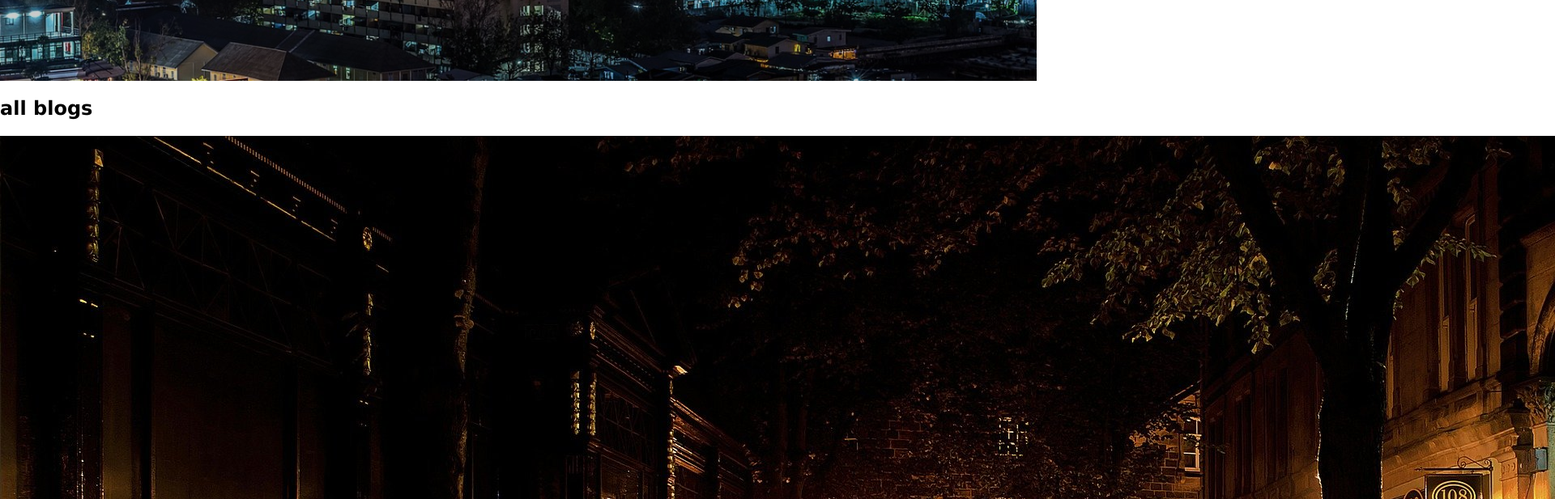
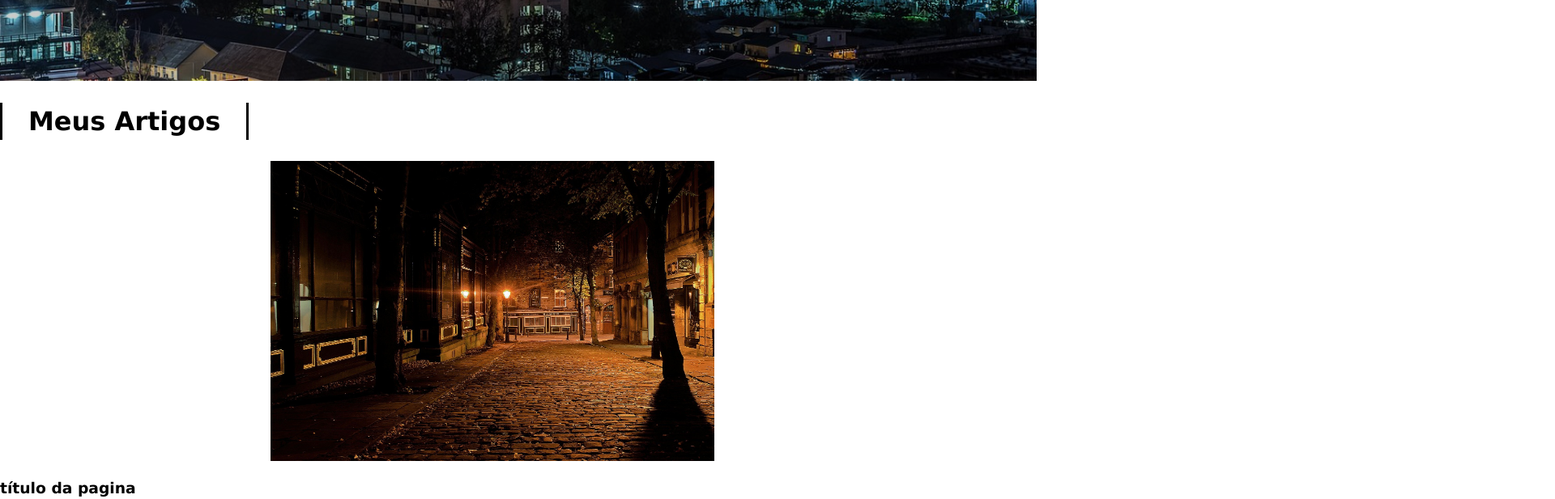
Before and after one commit to bootjaoo/javaScript, a plain HTML site: page index.html in a window 1280 px wide. Shown: the part 700-1317 px from the top of the page at 81% size, 1920 px wide, since content can reach past the window. Drawn offline with Linux system fonts and the light colour scheme; a web font is replaced by a local one.

Commit message:
animação de texto e imagens

```diff
--- a/css/joao.css
+++ b/css/joao.css
@@ -29,7 +29,7 @@ a:hover {
     input,
     textarea{
         height: 32px;
-        padding:0 16px ;
+        padding: 0 16px ;
         font-family: 'Lucida Sans', 'Lucida Sans Regular', 'Lucida Grande', 'Lucida Sans Unicode', Geneva, Verdana, sans-serif;
         font-size: 20px;
         border: none;
@@ -60,7 +60,7 @@ a:hover {
   #banner h3 {
     background: rgba(61, 58, 55, 0.5);
     border-radius: 8px;
-    padding:0 24px ;
+    padding: 0 24px ;
     font-size: 30px;
     font-family: Georgia, 'Times New Roman', Times, serif
   }
@@ -95,7 +95,7 @@ a:hover {
     font-size: 20px;
     display: flex;
     justify-content: space-between;
-    padding:0 16px 0 0;
+    padding: 0 16px 0 0;
     box-sizing: border-box;
     z-index: 100;
   }
@@ -126,7 +126,7 @@ a:hover {
   #logo-img{
     display: flex;
     height: 100%;
-    padding:0 32px ;
+    padding: 0 32px ;
     align-items: center;
     color: white;
     transition: 0.4s;
@@ -146,7 +146,7 @@ a:hover {
 #menu-icon {
   height: 100%;
   font-size: 28px;
-  padding:0 4px;
+  padding: 0 4px;
   color: #eee;
   display: none;
   align-items: center;
@@ -156,7 +156,7 @@ a:hover {
 
 #search-icon {
   color: white;
-  padding:0 32px;
+  padding: 0 32px;
   cursor: pointer;
   transition: 0.4s;
 }
@@ -178,3 +178,57 @@ a:hover {
     justify-content: space-around;
     flex-wrap: wrap;
   }
+
+  .section-heading {
+    font-size: 32px;
+    font-family: 'Lucida Sans', 'Lucida Sans Regular', 'Lucida Grande', 'Lucida Sans Unicode', Geneva, Verdana, sans-serif;
+    border-left: 3px solid black;
+    border-right: 3px solid black;
+    transition: all 0.4s;
+    display: inline-block;
+    padding: 4px 32px ;
+  }
+.section-heading:hover {
+  padding: 4px 48px;
+  background: rgb(255, 123, 0);
+}
+
+/* section source */
+
+#section-source p {
+  padding: 8px;
+  text-align: center;
+}
+
+#section-source a {
+  margin: 8px;
+  text-align: center;
+}
+
+/* Card */
+
+.card-image {
+  transition: 0.4s;
+}
+
+.card-image:hover {
+  box-shadow: 0px 10px 6px -6px #777;
+}
+
+.card .card-description {
+  padding: 0 8px;
+}
+
+/* Media Querties */
+
+@media(min-width:720px) {
+  main {
+    width: 95%
+  }
+  .card {
+    width: 45%;
+  }
+  .card .card-image img {
+    width: 100%;
+  }
+}
--- a/index.html
+++ b/index.html
@@ -77,7 +77,7 @@
 
     <main>
         <a href="#">
-            <h2 class="section-heading">all blogs</h2>
+            <h2 class="section-heading">Meus Artigos</h2>
         </a>
 
         <section>
```
Also changed, not shown: img/Photo whith Carlos.png (added).
